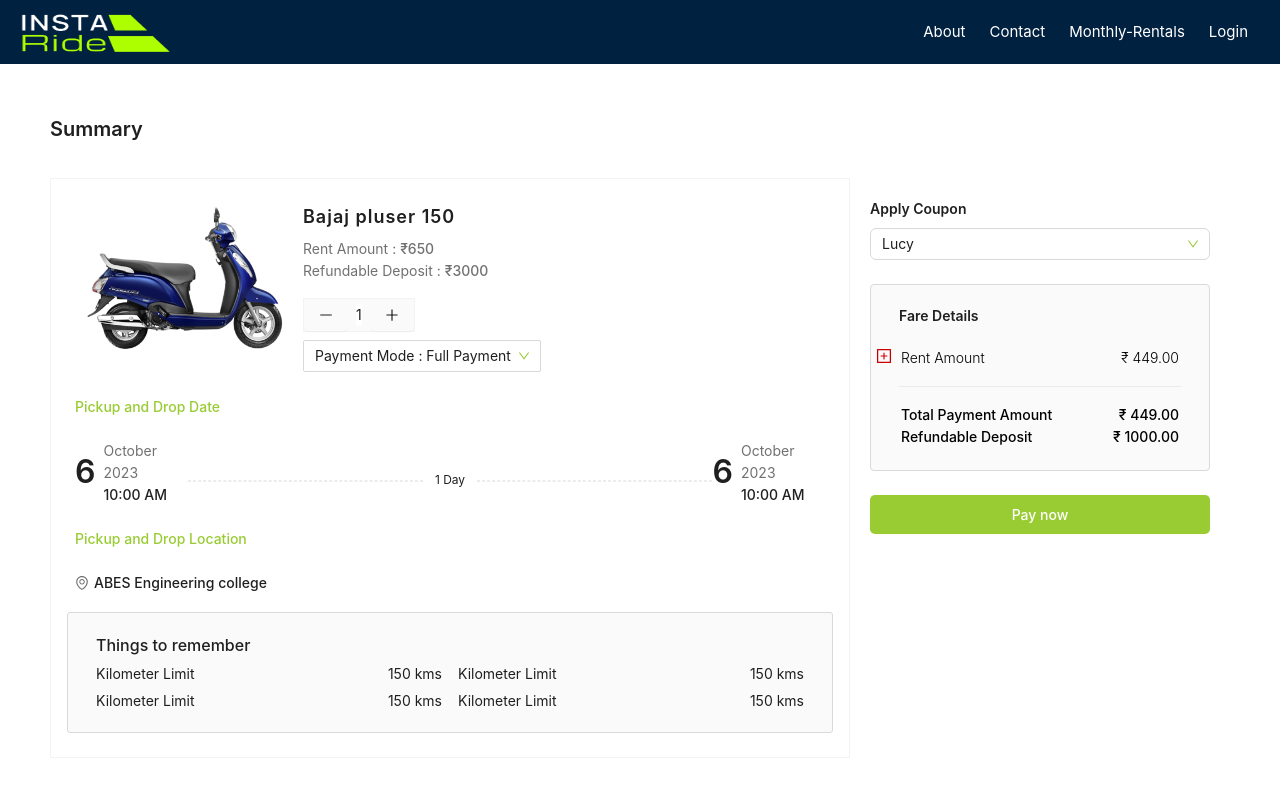
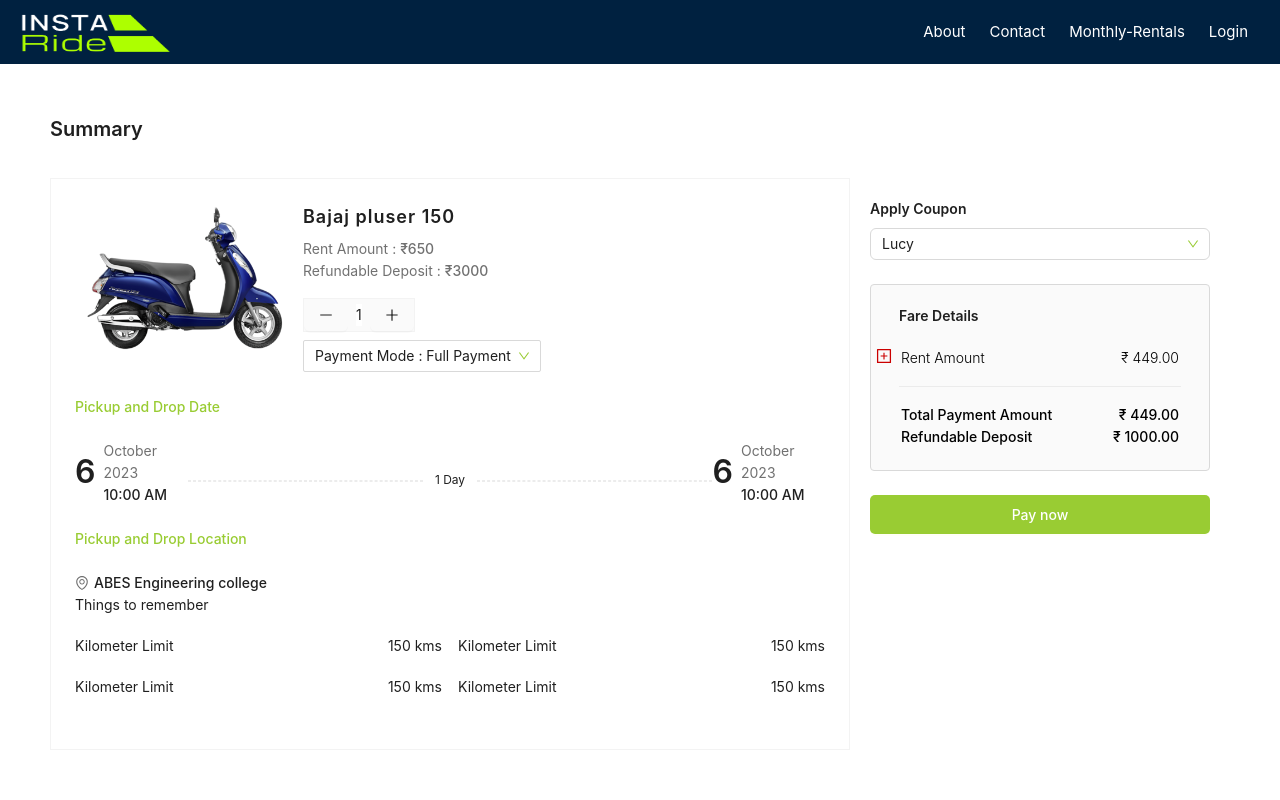
Before and after one commit to sid1213/instaride, a Next.js app: page /checkout in a window 1280 px wide. Shown: the top 800 px of the page. Built offline with nearby package versions, Linux system fonts and the light colour scheme.

Commit message:
JG: correct the spelling

```diff
--- a/components/Checkout/sider/index.module.scss
+++ b/components/Checkout/sider/index.module.scss
@@ -134,7 +134,7 @@
       border-radius: 0.4rem;
     }
   }
-  .reminder {
+  .remember {
     background-color: #fafafa;
     border: 1px solid $gray;
     border-radius: 0.3rem;
```
